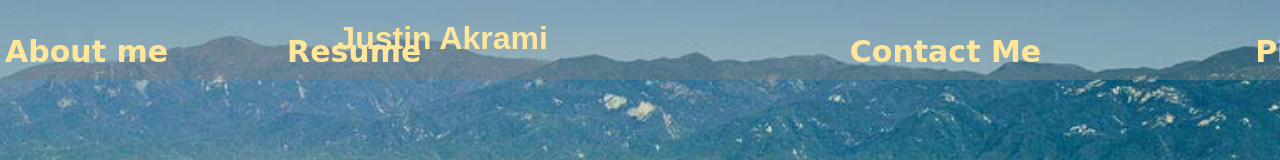
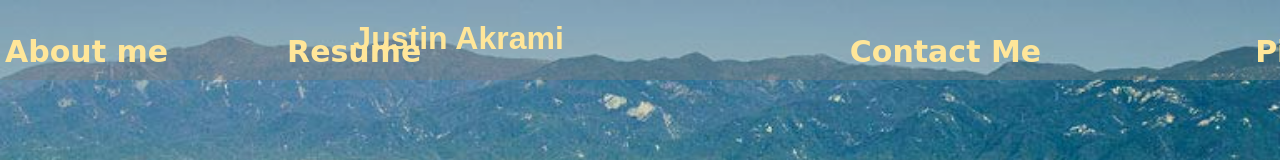
Before and after one commit to jakrami/jakrami.github.io, a plain HTML site: page index.html in a window 1280 px wide. Shown: the top 160 px of the page. Drawn offline with Linux system fonts and the light colour scheme.

Commit message:
Testing again

```diff
--- a/style.css
+++ b/style.css
@@ -85,7 +85,7 @@ div {
 .header {
 	border-radius: 100%;
 	position: relative;
-	left: 1em;
+	left: 1.5em;
 	float: center;
 }
 #Justin {
```
